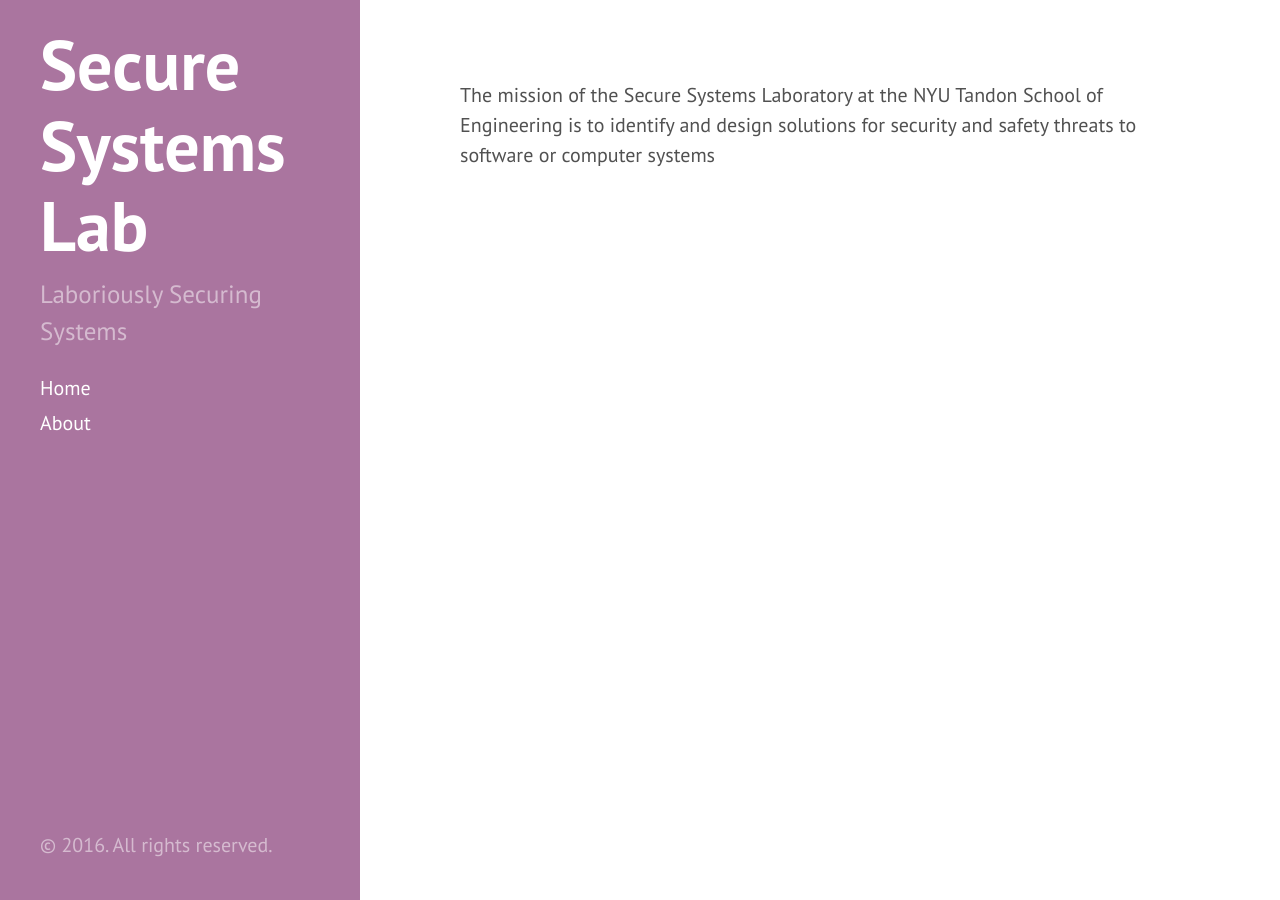
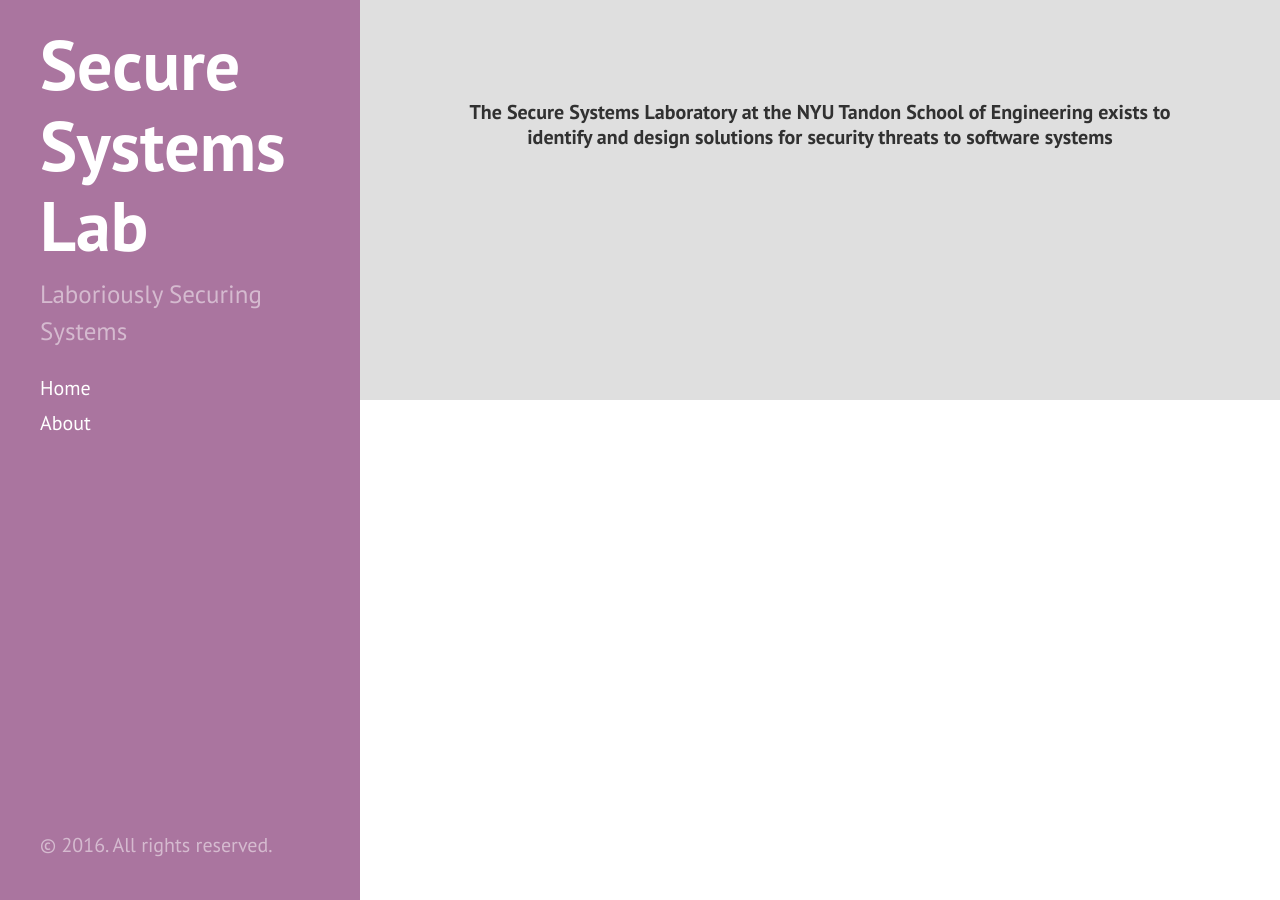
Before and after one commit to secure-systems-lab/secure-systems-lab.github.io, a Jekyll site: the page built from index.html, in a window 1280 px wide. Built offline with Jekyll 4.4.1, drawn with Linux system fonts in a browser that asks for light colours.

Commit message:
Absolute banner

```diff
--- /dev/null
+++ b/_sass/_index.scss
@@ -0,0 +1,14 @@
+.banner {
+  position: absolute;
+  left: 0;
+  top: 0;
+  height: 20em;
+  width: 100%;
+  background-color: #dfdfdf;
+  z-index: -1;
+}
+
+.mission-statement {
+  //color: black;
+  text-align: center;
+}
--- a/css/ssl.scss
+++ b/css/ssl.scss
@@ -120,3 +120,4 @@
 }
 
 @import "theme";
+@import "index";
--- /dev/null
+++ b/index.html
@@ -0,0 +1,10 @@
+---
+layout: default
+title: Home
+---
+<div class='banner'>
+</div>
+
+<h4 class='mission-statement'>
+   The Secure Systems Laboratory at the NYU Tandon School of Engineering exists to identify and design solutions for security threats to software systems
+</div>
--- a/index.md
+++ /dev/null
@@ -1,8 +0,0 @@
----
-layout: default
-title: Home
----
-
-<div class='mission-statement'>
-The mission of the Secure Systems Laboratory at the NYU Tandon School of Engineering is to identify and design solutions for security and safety threats to software or computer systems
-</div>
```
